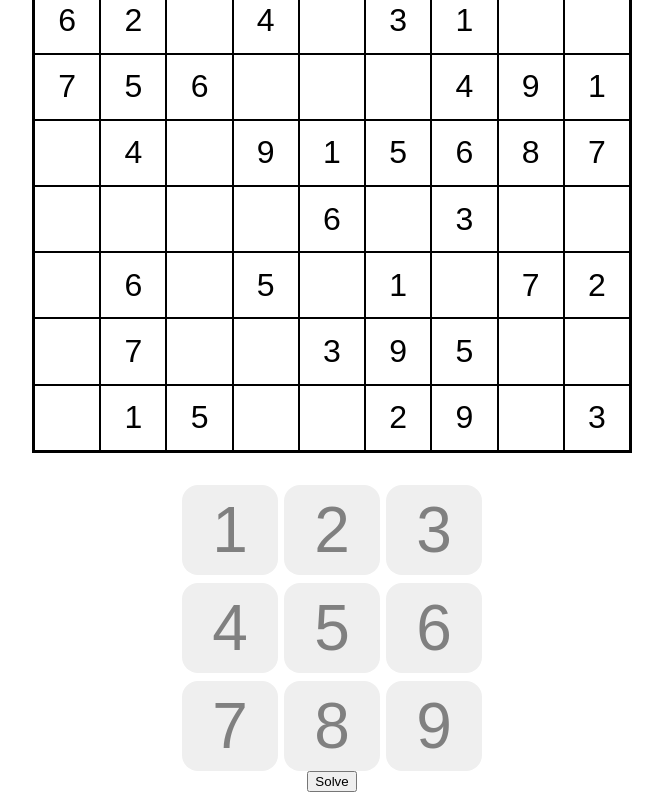
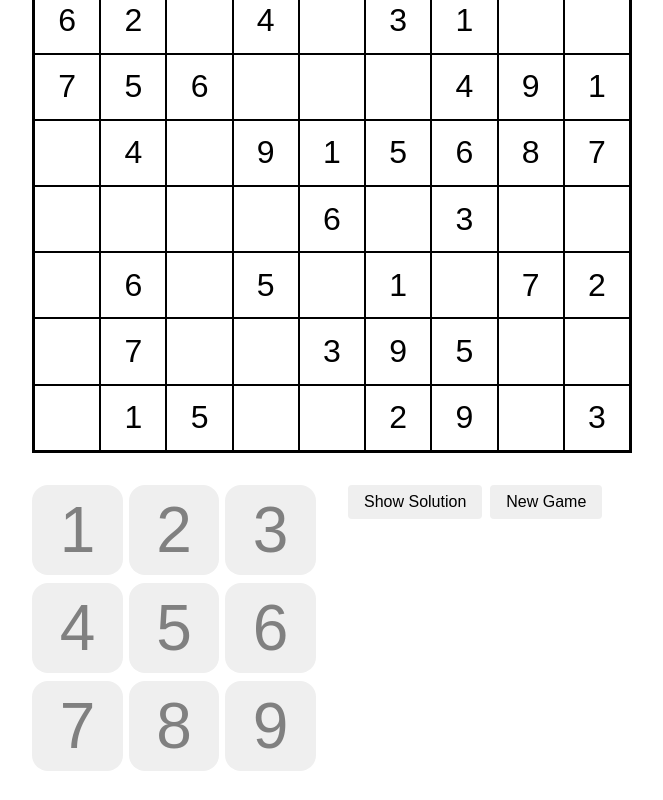
Before and after one commit to jkeussen/sudoku, a React (Vite) app: page / in a window 1280 px wide. Shown: the part 222-1022 px from the top of the page, without its empty margins (308-971 px from the left). After the commit the page ends 1001 px from the top, so only its background shows below. Built offline with nearby package versions, Linux system fonts and the light colour scheme.

Commit message:
Organized controls and options

```diff
--- a/src/App.module.css
+++ b/src/App.module.css
@@ -1,7 +1,17 @@
 .app {
   display: flex;
   flex-direction: column;
+  width: 100%;
+  max-width: 600px;
+  margin: 0 auto;
   align-items: center;
   --divider: 2px;
   --divider-color: black;
 }
+.controls {
+  display: flex;
+  gap: 2rem;
+  margin-top: 2rem;
+  flex-basis: 0;
+  width: 100%;
+}
--- a/src/App.tsx
+++ b/src/App.tsx
@@ -1,14 +1,14 @@
-import { useEffect, useMemo } from "react";
-import { useAppDispatch, useAppSelector } from "./store/hooks";
+import { useEffect } from "react";
+import { useAppDispatch } from "./store/hooks";
 
 import Header from "./components/Header";
-import Tile from "./components/Tile";
 import MobileInputs from "./components/MobileInputs";
 
 import { puzzleActions } from "./store/puzzle-slice";
 
 import classes from "./App.module.css";
 import Puzzle from "./components/Puzzle";
+import Options from "./components/Options";
 
 function App() {
 	const dispatch = useAppDispatch();
@@ -22,10 +22,10 @@ function App() {
 		<div className={classes.app}>
 			<Header />
 			<Puzzle />
-			<MobileInputs />
-			<button onClick={() => dispatch(puzzleActions.solvePuzzle())}>
-				Solve
-			</button>
+			<div className={classes.controls}>
+				<MobileInputs />
+				<Options />
+			</div>
 		</div>
 	);
 }
--- a/src/components/Header.module.css
+++ b/src/components/Header.module.css
@@ -1,6 +1,5 @@
 .header {
 	width: 100%;
-	max-width: 600px;
 	display: flex;
 	justify-content: space-between;
 	align-items: center;
--- a/src/components/MobileInputs.module.css
+++ b/src/components/MobileInputs.module.css
@@ -1,10 +1,8 @@
 .mobileInputs {
 	display: flex;
-	width: 100%;
-	max-width: 300px;
 	justify-content: space-between;
 	row-gap: 0.5rem;
-	margin-top: 2rem;
+	width: 50%;
 	flex-wrap: wrap;
 	position: relative;
 }
--- /dev/null
+++ b/src/components/Options.module.css
@@ -0,0 +1,11 @@
+.options {
+	width: 50%;
+	display: flex;
+	gap: 0.5rem;
+	align-items: flex-start;
+}
+.options button {
+	padding: 0.5rem 1rem;
+	border-radius: 0.25rem;
+	font-size: 1rem;
+}
--- /dev/null
+++ b/src/components/Options.tsx
@@ -0,0 +1,28 @@
+import { useAppDispatch } from '../store/hooks';
+import { puzzleActions } from '../store/puzzle-slice';
+
+import classes from './Options.module.css'
+import buttonCss from '../styles/Buttons.module.css'
+
+const Options: React.FC = () => {
+	const dispatch = useAppDispatch();
+
+	return(
+		<div className={classes.options}>
+			<button
+				className={buttonCss.button}
+				onClick={() => dispatch(puzzleActions.solvePuzzle())}
+			>
+				Show Solution
+			</button>
+			<button
+				className={buttonCss.button}
+				onClick={() => dispatch(puzzleActions.generatePuzzle())}
+			>
+				New Game
+			</button>
+		</div>
+	)
+}
+
+export default Options;
--- a/src/components/Puzzle.module.css
+++ b/src/components/Puzzle.module.css
@@ -1,8 +1,6 @@
 .puzzleGrid {
   display: flex;
   flex-wrap: wrap;
-  max-width: 600px;
-  margin: 0 auto;
   position: relative;
   border-width: var(--divider);
   border-color: var(--divider-color);
```
Also changed, not shown: src/components/Tile.tsx (+15 -5 lines).
